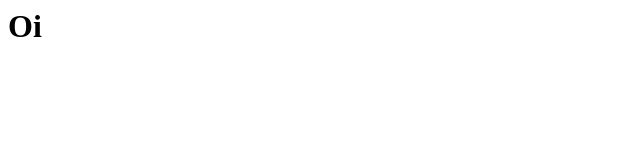
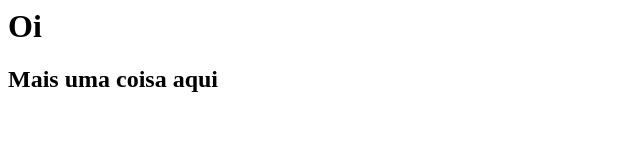
Before and after one commit to jessicaMarquess/omega-tech-modulo-git, a plain HTML site: page index.html in a window 1280 px wide. Shown: the whole page, without its empty margins (0-640 px from the left). Drawn offline with Linux system fonts and the light colour scheme.

Commit message:
outro commit, um suave na nave

```diff
--- a/index.html
+++ b/index.html
@@ -3,11 +3,15 @@
     <meta charset="UTF-8">
     <meta http-equiv="X-UA-Compatible" content="IE=edge">
     <meta name="viewport" content="width=device-width, initial-scale=1.0">
-    <title>Este é um awesome!</title>
+    <title>Este é site um awesome!</title>
 </head>
 <body>
     <h1>
         Oi
     </h1>
+    <h2>
+        Mais uma coisa aqui
+    </h2>
+
 </body>
 </html>
```
